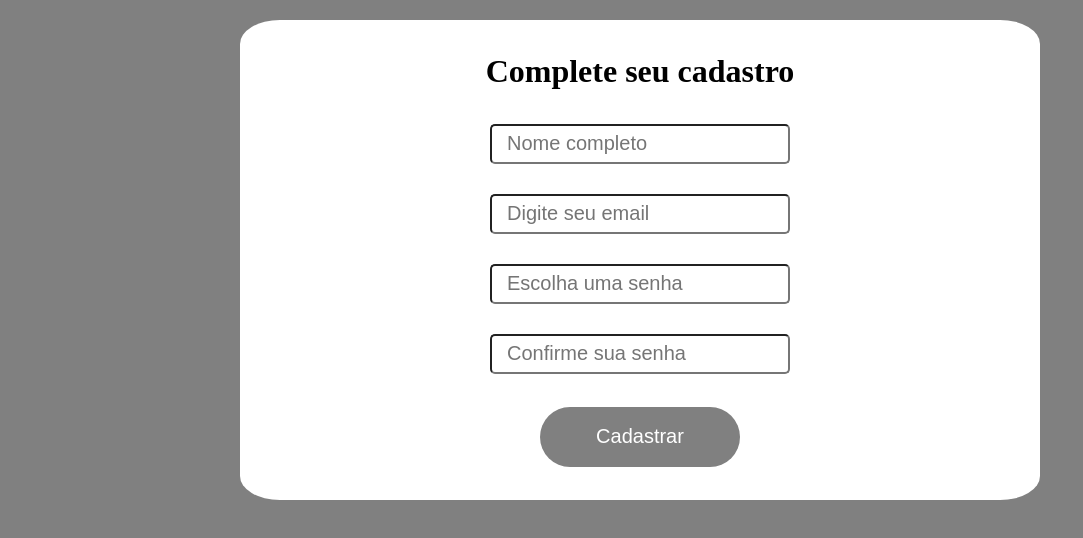
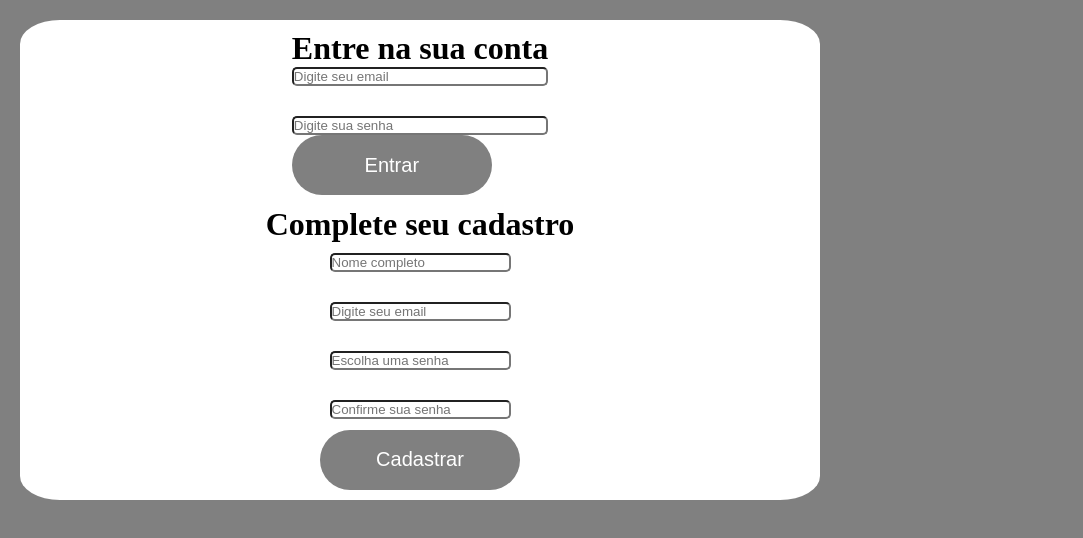
Before and after one commit to lucasnovell/C9L-project, a React (Create React App) app in the folder front-end/: page /login in a window 1280 px wide. Shown: the top 538 px of the page, without its empty margins (0-1083 px from the left). Built offline with nearby package versions, Linux system fonts and the light colour scheme.

Commit message:
login page crated and link to register page

```diff
--- a/front-end/package.json
+++ b/front-end/package.json
@@ -9,6 +9,7 @@
     "@testing-library/user-event": "^13.5.0",
     "react": "^19.2.7",
     "react-dom": "^19.2.7",
+    "react-router-dom": "^7.18.1",
     "react-scripts": "5.0.1",
     "web-vitals": "^2.1.4"
   },
--- a/front-end/src/App.js
+++ b/front-end/src/App.js
@@ -1,4 +1,3 @@
-import InputSearch from "./components/inputSearch";
 
 import "./style.css"
 import "./reset.css"
@@ -6,8 +5,9 @@ import "./reset.css"
 function App() {
   return (
     <div className="App">
-      <InputSearch></InputSearch>
+
     </div>
+
   );
 }
 
--- a/front-end/src/components/buttonSubmit/index.js
+++ b/front-end/src/components/buttonSubmit/index.js
@@ -1,8 +1,11 @@
+import { useNavigate } from "react-router-dom";
+
 import './style.css'
 
-function ButtonSubmit({children}) {
+function ButtonSubmit({children, page}) {
+  const navigate = useNavigate();
   return (
-      <button type="submit">{children}</button>
+      <button type="submit" onClick={() => navigate(page)}>{children}</button>
   );
 }
 
--- a/front-end/src/pages/Cadastro.js
+++ b/front-end/src/pages/Cadastro.js
@@ -1,11 +1,19 @@
 import InputCadastro from "../components/inputCadastro"
 import ButtonSubmit from "../components/buttonSubmit"
+
+import Login from "./Login";
+import { BrowserRouter, Routes, Route } from "react-router-dom";
 
 import "./styles/cadastro.css"
 
 function Cadastro() {
   return (
     <div className="Cadastro">
+        <BrowserRouter>
+        <Routes>
+          <Route path="/login" element={<Login />} />
+          <Route path="/cadastro" element={<Cadastro />} />
+        </Routes>
         <h1>Complete seu cadastro</h1>
         <div className="form">
         <InputCadastro type="text" id="name" placeholder="Nome completo"></InputCadastro>
@@ -13,7 +21,8 @@ function Cadastro() {
         <InputCadastro type="password" id="password" placeholder="Escolha uma senha"></InputCadastro>
         <InputCadastro type="password" id="password" placeholder="Confirme sua senha"></InputCadastro>
         </div>
-        <ButtonSubmit>Cadastrar</ButtonSubmit>
+        <ButtonSubmit page="/Login">Cadastrar</ButtonSubmit>
+        </BrowserRouter>
     </div>
   );
 }
--- a/front-end/src/pages/Login.js
+++ b/front-end/src/pages/Login.js
@@ -0,0 +1,19 @@
+import InputCadastro from "../components/inputCadastro"
+import ButtonSubmit from "../components/buttonSubmit"
+
+import "./styles/cadastro.css"
+
+function Login() {
+  return (
+    <div className="Login">
+        <h1>Entre na sua conta</h1>
+        <div className="form">
+        <InputCadastro type="mail" id="mail" placeholder="Digite seu email"></InputCadastro>
+        <InputCadastro type="password" id="password" placeholder="Digite sua senha"></InputCadastro>
+        </div>
+        <ButtonSubmit>Entrar</ButtonSubmit>
+    </div>
+  );
+}
+
+export default Login;
--- /dev/null
+++ b/package.json
@@ -0,0 +1,5 @@
+{
+  "dependencies": {
+    "react-router-dom": "^7.18.1"
+  }
+}
```
Also changed, not shown: 2 other files (tests, documents, lock files or other folders).
